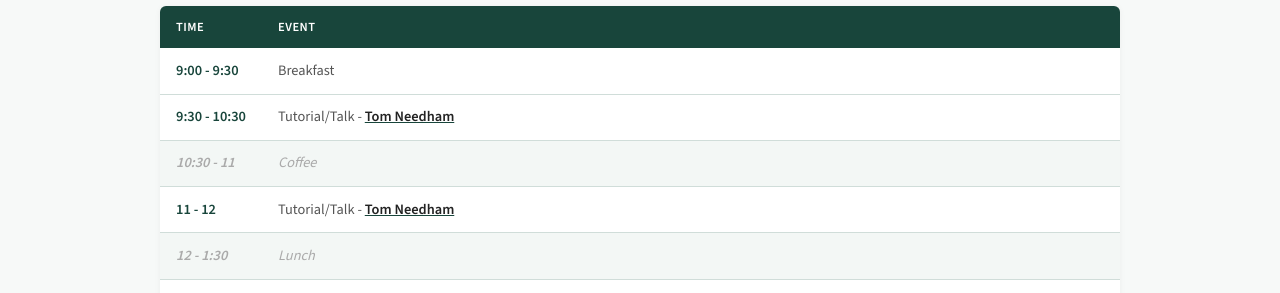
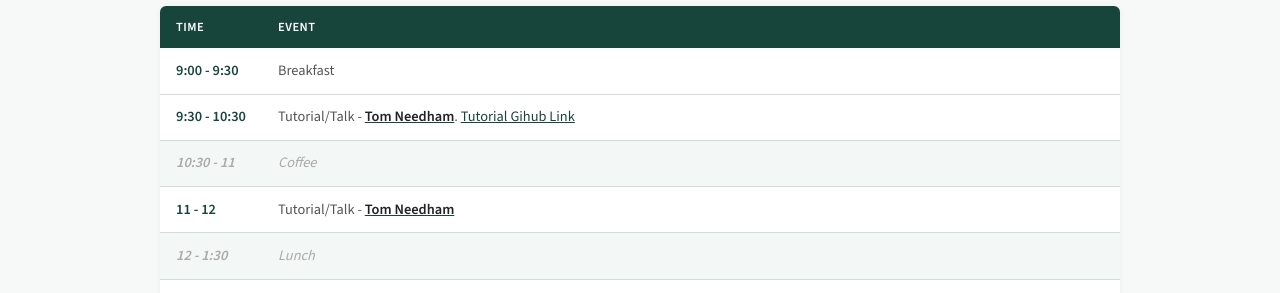
Before and after one commit to MunchLab/graph-methods-tda, a Jekyll site: the page built from program.md, in a window 1280 px wide and 900 px high, scrolled down 2154 px. Shown: the part 156-449 px from the top of the window. Built offline with Jekyll 4.4.1, drawn with Linux system fonts in a browser that asks for light colours.

Commit message:
Link for Tom's tutorial

```diff
--- a/program.md
+++ b/program.md
@@ -59,7 +59,7 @@ All times are Eastern Time. Click on a presenter name to see their title and abs
   <thead><tr><th>Time</th><th>Event</th></tr></thead>
   <tbody>
     <tr><td class="t">9:00 - 9:30</td><td>Breakfast</td></tr>
-    <tr><td class="t">9:30 - 10:30</td><td>Tutorial/Talk - <a href="participants.html#tom-needham"><strong>Tom Needham</strong></a></td></tr>
+    <tr><td class="t">9:30 - 10:30</td><td>Tutorial/Talk - <a href="participants.html#tom-needham"><strong>Tom Needham</strong></a>. <a href="https://github.com/trneedham/Graph-Based-Methods-In-TDA">Tutorial Gihub Link</a></td></tr>
     <tr class="brk"><td class="t">10:30 - 11</td><td>Coffee</td></tr>
     <tr><td class="t">11 - 12</td><td>Tutorial/Talk - <a href="participants.html#tom-needham"><strong>Tom Needham</strong></a></td></tr>
     <tr class="brk"><td class="t">12 - 1:30</td><td>Lunch</td></tr>
```
